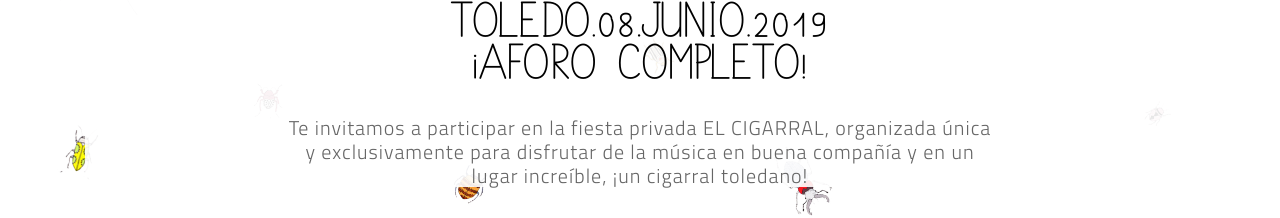
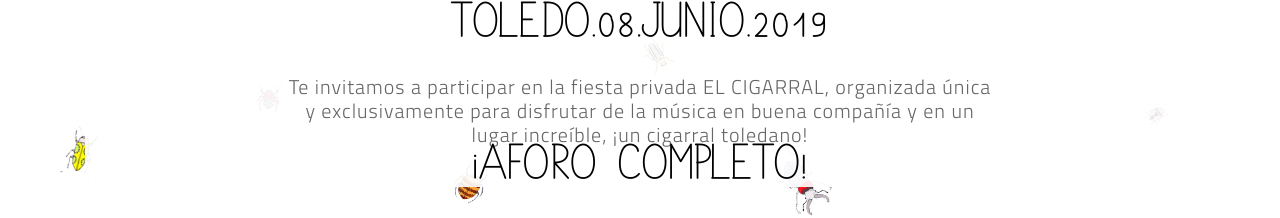
Before and after one commit to Nurjavier/Nurjavier.github.io, a website: page index.html in a window 1280 px wide. Shown: the part 734-952 px from the top of the page. Drawn offline with Linux system fonts and the light colour scheme; a web font is replaced by a local one.

Commit message:
Update index.html

```diff
--- a/index.html
+++ b/index.html
@@ -40,8 +40,10 @@
         </div>
         </div>
 
-        <div id="cabecera" class="masthead-subheading" ><h1>TOLEDO·08·JUNIO·2019</h1><h1>¡AFORO COMPLETO!</h1>
+        <div id="cabecera" class="masthead-subheading" ><h1>TOLEDO·08·JUNIO·2019</h1>
                <h3 style="padding-top:20px">Te invitamos a participar en la fiesta privada EL CIGARRAL, organizada única y exclusivamente para disfrutar de la música en buena compañía y en un lugar increíble, ¡un cigarral toledano!</h3>
+
+          <h1>¡AFORO COMPLETO!</h1>
         </div>
 
       </div>
```
